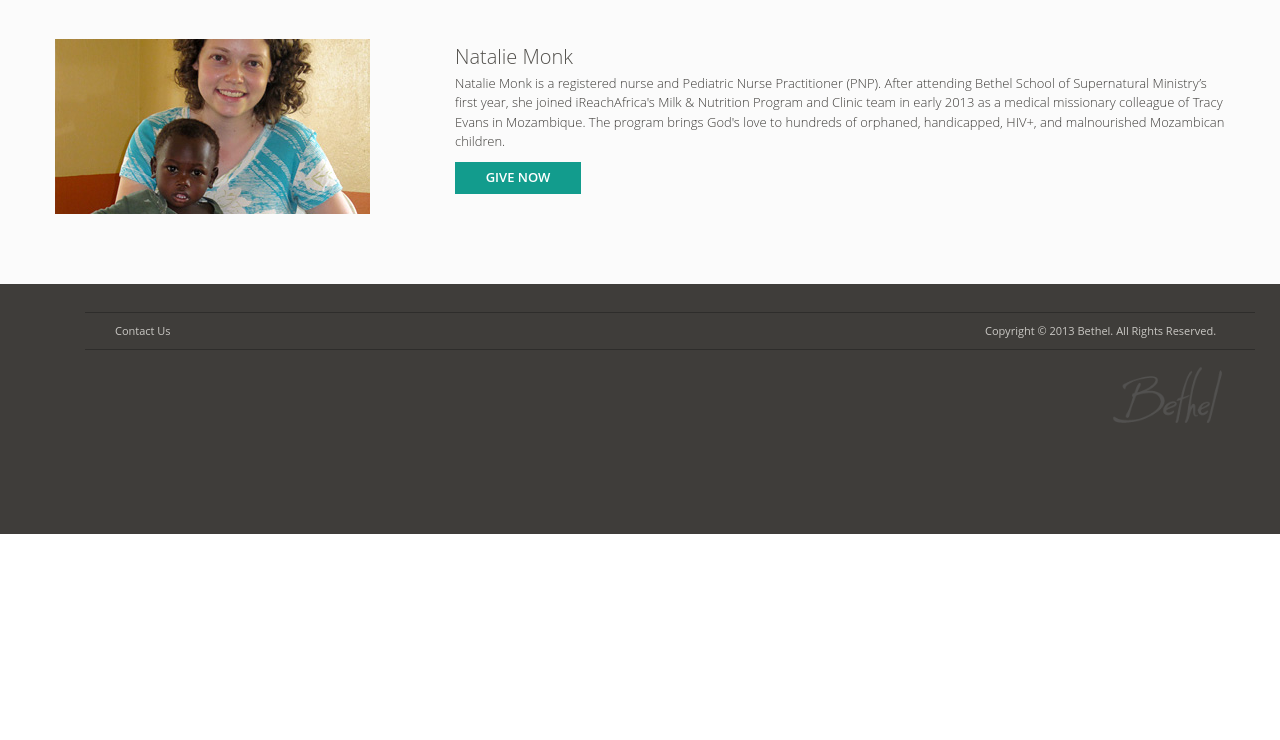
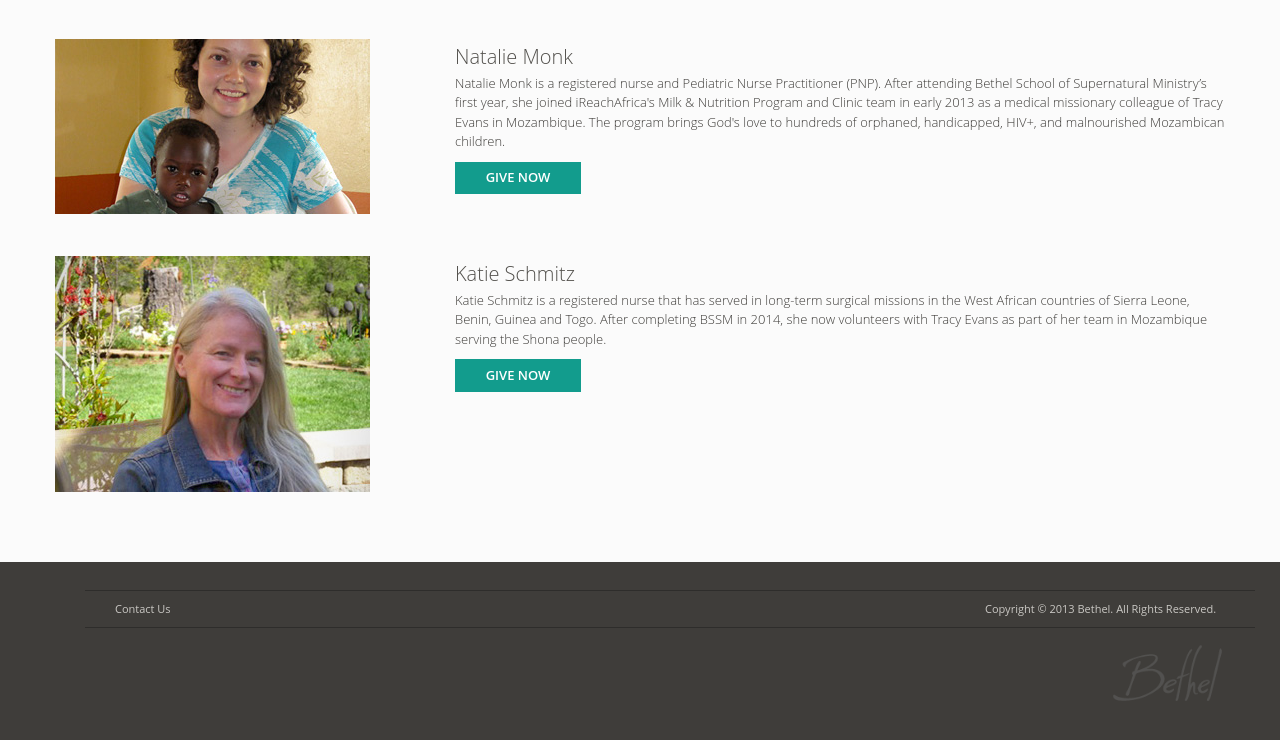
Before and after one commit to ibethel/give, a plain HTML site: page missions.html in a window 1280 px wide. Shown: the part 4375-5115 px from the top of the page. Before the commit the page ends 4909 px from the top, so only its background shows below. Drawn offline with nearby package versions, Linux system fonts and the light colour scheme; a script that the page names is missing.

Commit message:
adding Katie Schmitz

```diff
--- a/missions.html
+++ b/missions.html
@@ -292,6 +292,16 @@
                                 <p><a href="/junction.html#missions" class="button">GIVE NOW</a></p>
                             </div>
                         </div>
+                        <div class="row-fluid collection">
+                            <div class="span4 pic">
+                                <img src="img/missionary_Katie_Schmitz.jpg" alt="">
+                            </div>
+                            <div class="span8 info">
+                                <h3>Katie Schmitz</h3>
+                                <p>Katie Schmitz is a registered nurse that has served in long-term surgical missions in the West African countries of Sierra Leone, Benin, Guinea and Togo. After completing BSSM in 2014, she now volunteers with Tracy Evans as part of her team in Mozambique serving the Shona people.</p>
+                                <p><a href="/junction.html#missions" class="button">GIVE NOW</a></p>
+                            </div>
+                        </div>
 
                     </div><!--/bottom-->
                 </div><!--/span12-->
```
Also changed, not shown: img/missionary_Katie_Schmitz.jpg (added).
